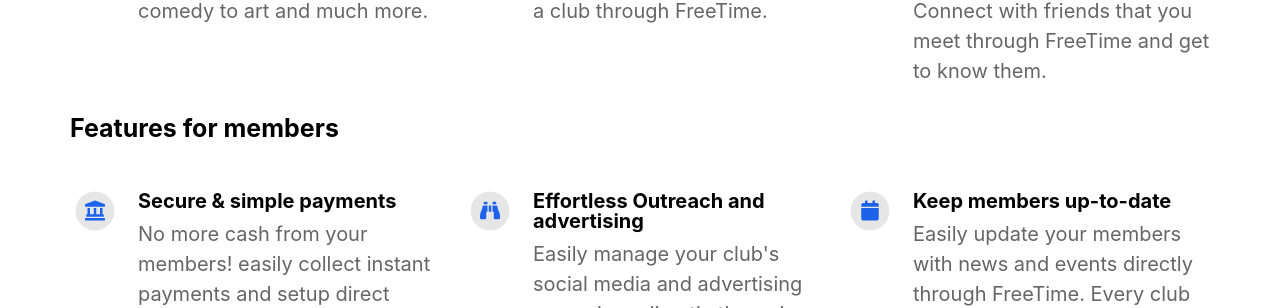
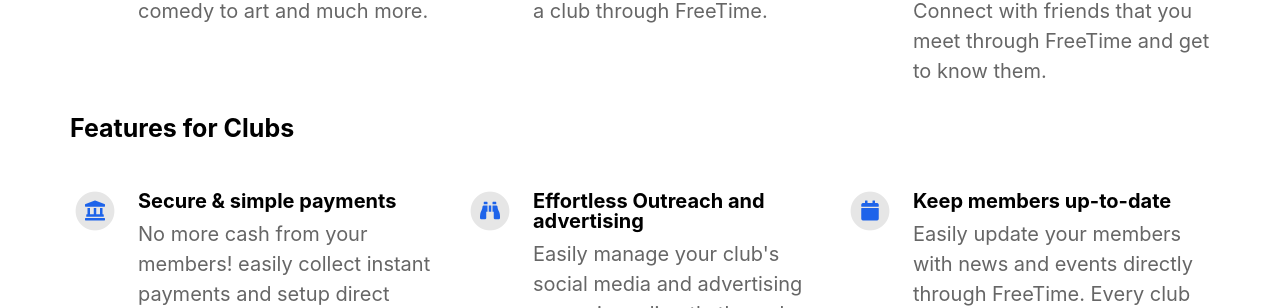
Before and after one commit to daniel-lahlafi/freetimewebsite, a Jekyll site: the page built from index.html, in a window 1280 px wide. Shown: the part 1300-1608 px from the top of the page. Built offline with Jekyll 4.4.1, drawn with Linux system fonts in a browser that asks for light colours; nearby versions of some CDN libraries.

```diff
--- a/_includes/features.html
+++ b/_includes/features.html
@@ -25,7 +25,7 @@
         {% endfor %}
     </div>
     <br>
-    <h2 class="featuresHeader">Features for members</h2>
+    <h2 class="featuresHeader">Features for Clubs</h2>
     <div class="featureFlex">
         {% for feature in site.features_clubs %}
 
```
